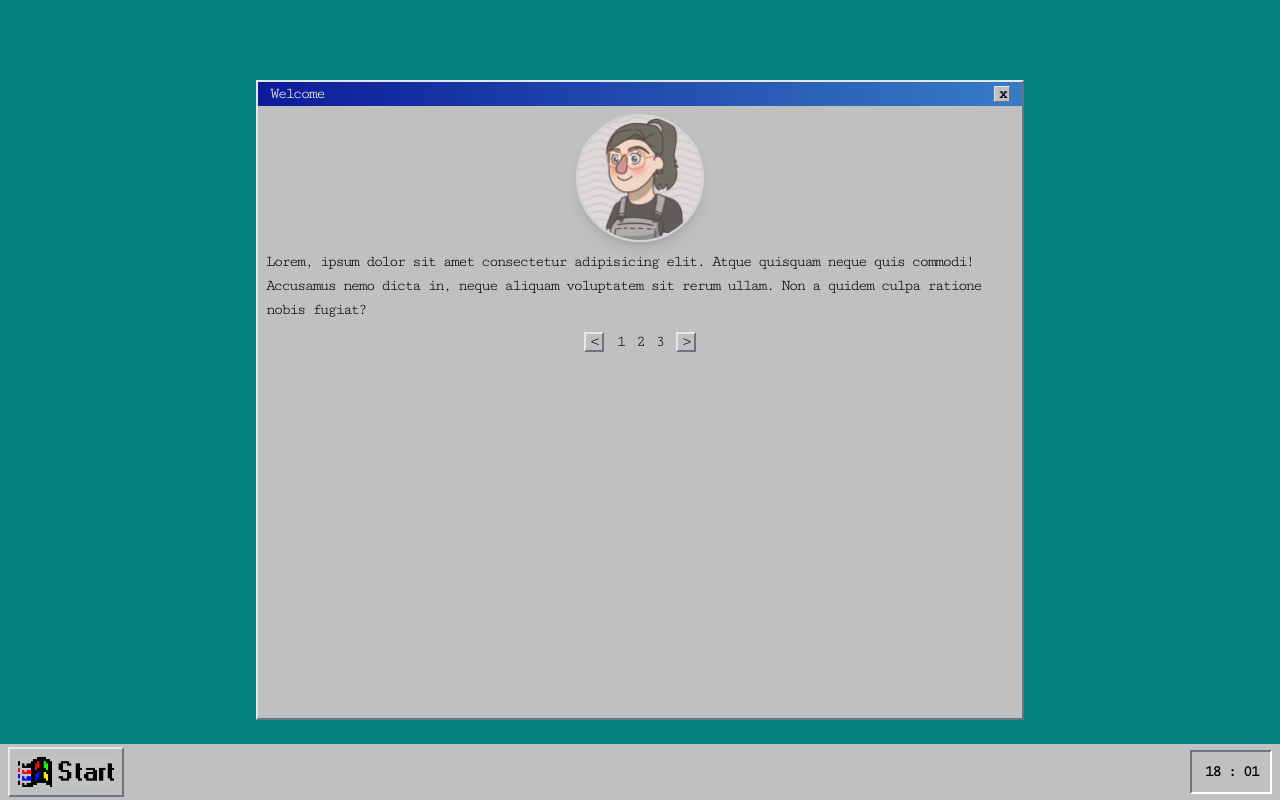
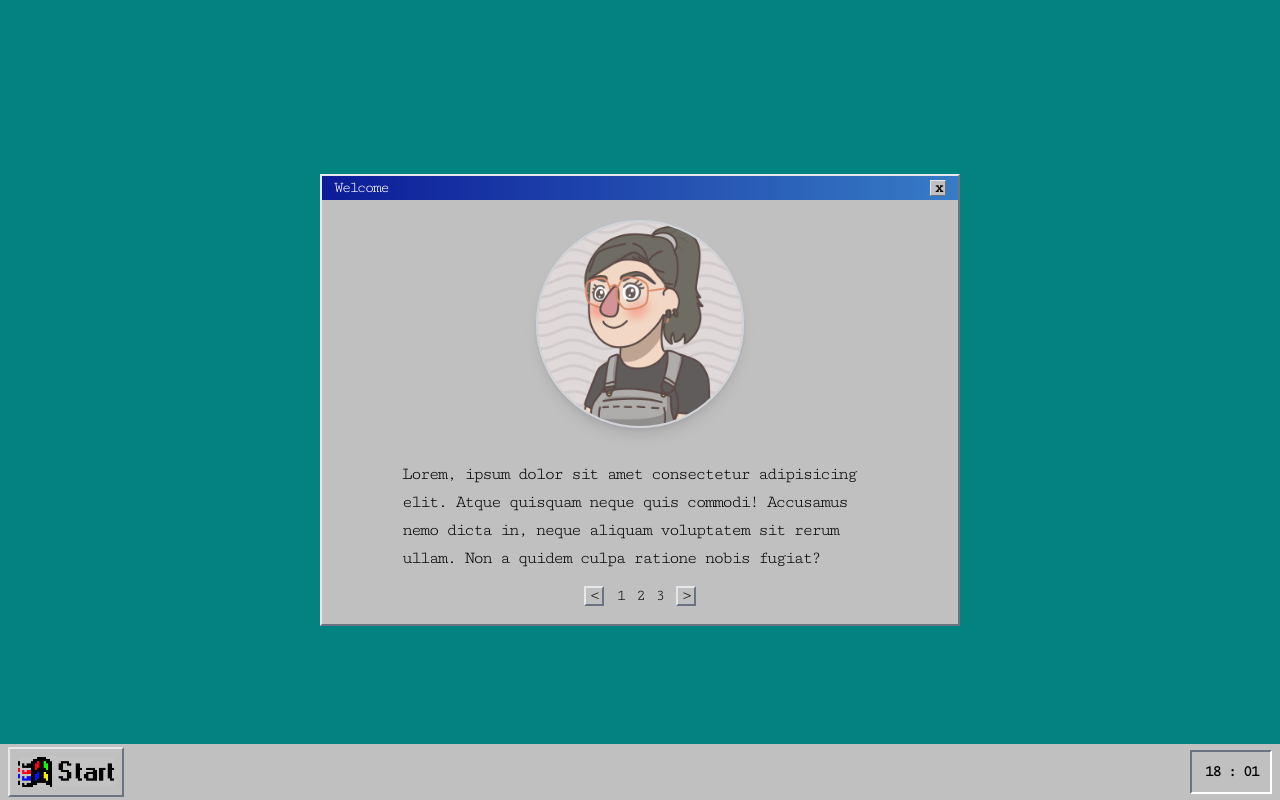
Before and after one commit to marjoriesiad/personal-website, a Vue app: page / in a window 1280 px wide. Built offline with nearby package versions, Linux system fonts and the light colour scheme.

Commit message:
fixed home page for desktop

```diff
--- a/src/pages/HomePage.vue
+++ b/src/pages/HomePage.vue
@@ -1,6 +1,6 @@
 <template>
 <div class="h-full flex justify-center items-center">
-  <div class="bg-windowsgray w-5/6 h-auto border-2 border-r-gray-500 border-b-gray-500  md:max-w-[60%] md:min-h-[80%] absolute">
+  <div class="bg-windowsgray max-w-[70%] max-h-[80%] absolute border-2 border-r-gray-500 border-b-gray-500 md:max-w-[50%]">
     <div class="flex justify-between bg-gradient-to-r from-windowsblue to-linearblue px-3 h-6 items-center">
             <p class="text-white">Welcome</p>
             <div class="bg-windowsgray flex items-center justify-center w-4 h-4 border border-r-gray-500 border-b-gray-500">
@@ -8,13 +8,13 @@
             </div>
         </div>
         <!-- CONTENT -->
-        <div class="flex justify-center pt-2">
-          <img src="../assets/images/avatar.png" alt="" class="w-32 rounded-full border-2 border-gray-300 shadow-lg">
+        <div class="flex justify-center pt-3 md:p-5">
+          <img src="../assets/images/avatar.png" alt="" class="w-32 rounded-full border-2 border-gray-300 shadow-lg md:w-52">
         </div>
-        <div class="p-2 text-md">
+        <div class="text-md p-3 md:px-20 md:text-lg">
           Lorem, ipsum dolor sit amet consectetur adipisicing elit. Atque quisquam neque quis commodi! Accusamus nemo dicta in, neque aliquam voluptatem sit rerum ullam. Non a quidem culpa ratione nobis fugiat?
         </div>
-        <div class="flex justify-center items-center pb-2 space-x-3">
+        <div class="flex justify-center items-center pb-4 space-x-3 relative bottom-0">
           <a href="#" class="border-2 border-r-gray-500 border-b-gray-500 w-5 h-5 flex justify-center items-center"><</a>
           <a href="#">1</a>
           <a href="#">2</a>
```
